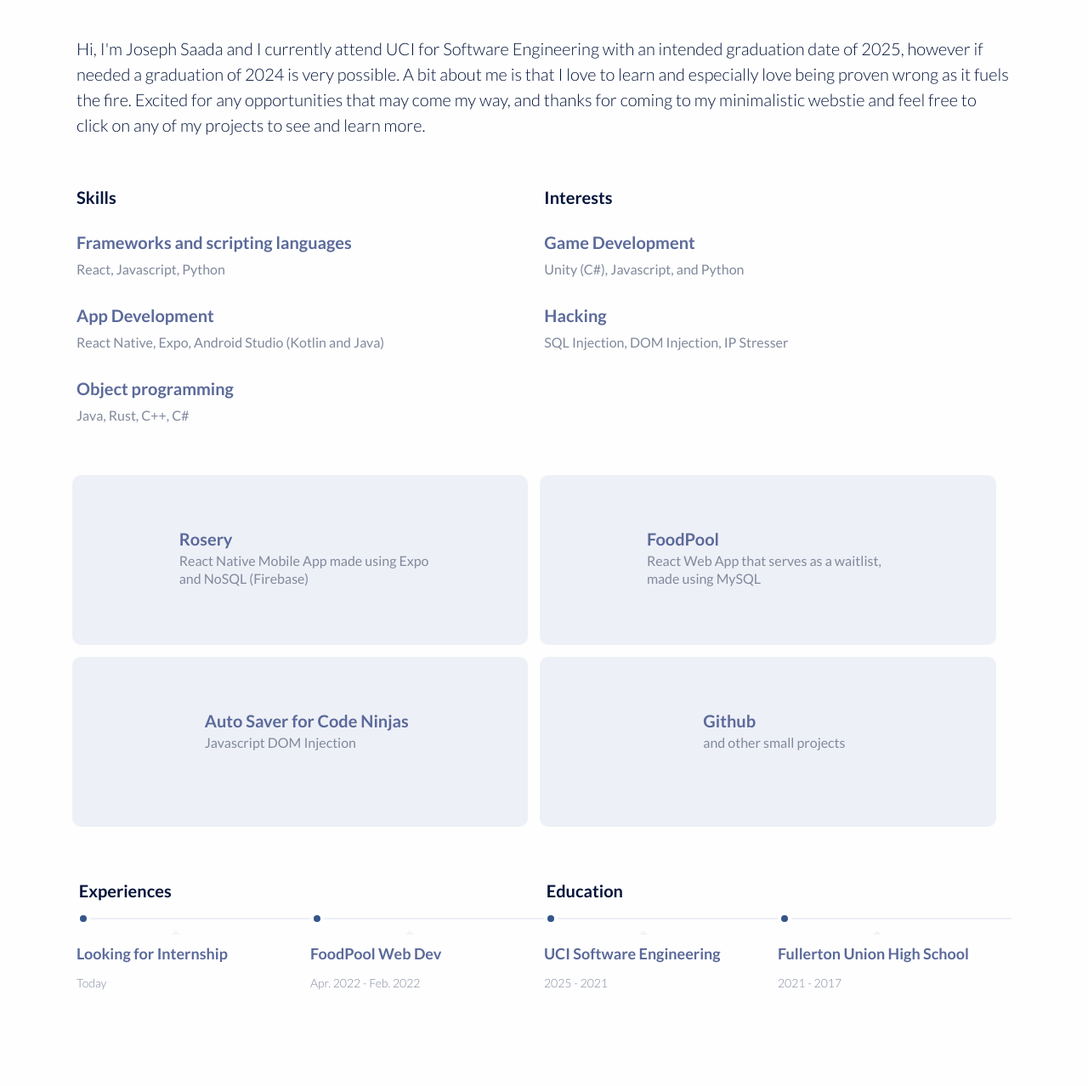
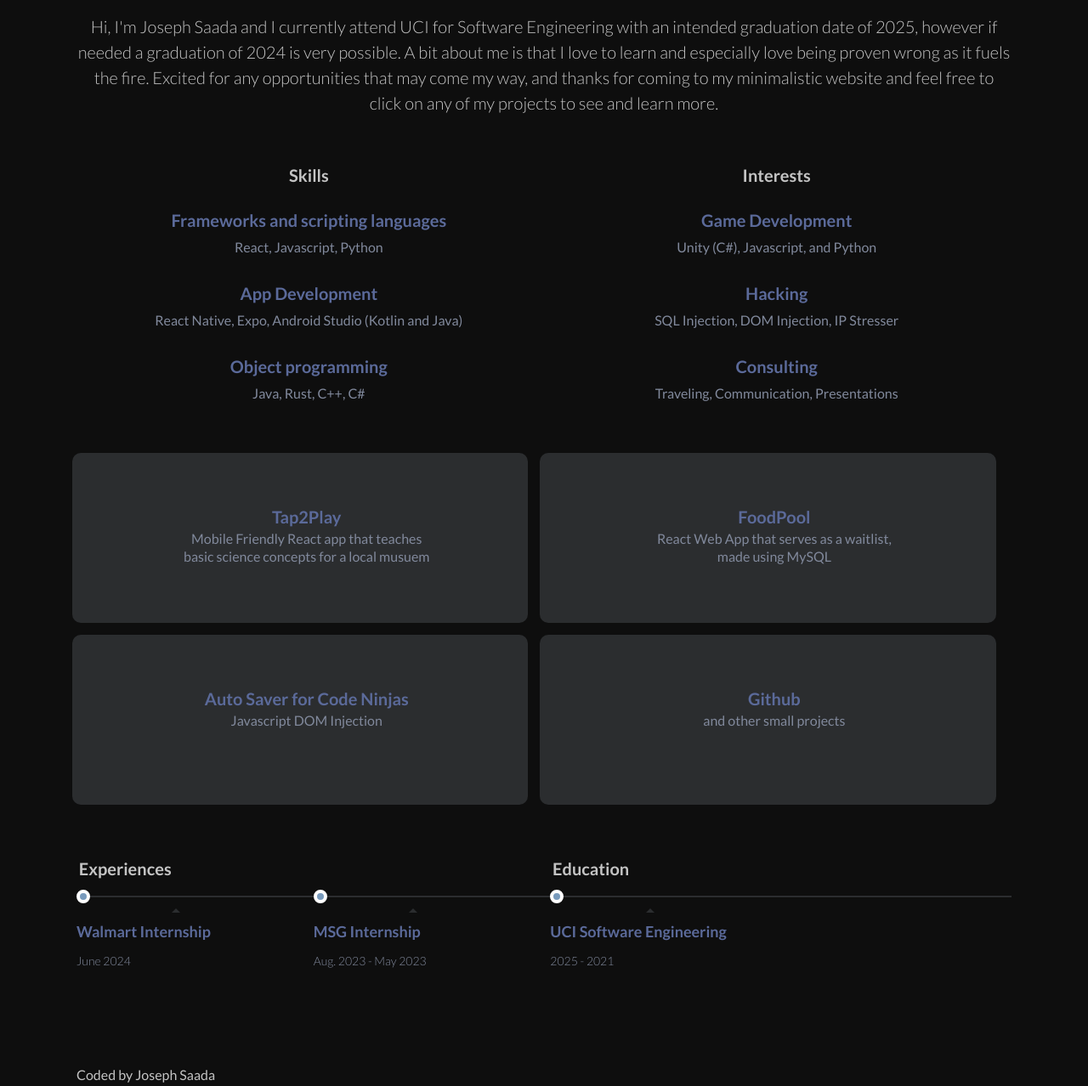
Before and after one commit to JosephSaada/resume, a plain HTML site: page resume.html in a window 1280 px wide. Shown: the part 297-1575 px from the top of the page at 85% size. Drawn offline with Linux system fonts and the light colour scheme.

Commit message:
Update resume.html

```diff
--- a/resume.html
+++ b/resume.html
@@ -4,10 +4,6 @@
 	<title>Joseph Saada Resume </title>
     <style>
     @import url('https://fonts.googleapis.com/css?family=Lato:300,400,700');
-
-
-
-/* Reset Styles */
 
 html, body, div, span, applet, object, iframe,
 h1, h2, h3, h4, h5, h6, p, blockquote, pre,
@@ -29,15 +25,16 @@ time, mark, audio, video {
 	font: inherit;
 	vertical-align: baseline;
 }
-/* HTML5 display-role reset for older browsers */
+
 article, aside, details, figcaption, figure,
 footer, header, hgroup, menu, nav, section {
 	display: block;
 }
+
 a{
 	text-decoration: none;
 	text-transform: none;
-	color: #34568B;
+	color: #789ABC;
 }
 
 body {
@@ -46,20 +43,18 @@ body {
 	text-rendering : optimizeLegibility;
 	-webkit-font-smoothing : antialiased;
 	font-size: 19px;
-	background-color: #FEFEFE;
-	color: #04143A;
+	background-color: #0E0E0E;
+	color: #C4C4C4;
 }
+
 ol, ul {
 	list-style: none;
 }
+
 blockquote, q {
 	quotes: none;
 }
-blockquote:before, blockquote:after,
-q:before, q:after {
-	content: '';
-	content: none;
-}
+
 table {
 	border-collapse: collapse;
 	border-spacing: 0;
@@ -79,11 +74,6 @@ div , footer {
 	box-sizing: border-box;
 }
 
-/* Reset ends */
-
-
-/*Hero section*/
-
 .container {
 	max-width: 1100px;
 	height: auto;
@@ -93,6 +83,7 @@ div , footer {
 .hero {
 	margin: 50px auto;
 	position: relative;
+	text-align: center;
 }
 
 h1.name {
@@ -103,8 +94,8 @@ h1.name {
 
 .job-title {
 	vertical-align: top;
-	background-color: #D9E7F8;
-	color: #34568B;
+	background-color: #2B2D2F;
+	color: #789ABC;
 	font-weight: 600;
 	margin-top: 5px;
 	margin-left: 20px;
@@ -124,23 +115,22 @@ h1.name {
 .lead {
 	font-size: 44px;
 	font-weight: 300;
-	margin-top: 60px;
+	margin-top: 30px;
 	line-height: 55px;
+	text-align: center;
 }
 
 .end {
 	font-size: 20px;
 	font-weight: 300;
-	margin-top: 60px;
+	margin-top: 30px;
 	line-height: 30px;
+	text-align: center;
 }
-
-/*hero ends*/
-
-/*skills & intrests*/
 
 .sections {
 	vertical-align: top;
+	text-align: center;
 	display: inline-block;
 	width: 49.7%;
 	height: 50px;
@@ -163,7 +153,7 @@ h1.name {
 
 .list-card .exp {
 	margin-right: 15px;
-	color: #34568B;
+	color: #789ABC;
 	font-weight: 600;
 	width: 100px;
 }
@@ -186,11 +176,6 @@ h1.name {
 	line-height: 22px;
 }
 
-/*skill and intrests ends*/
-
-/* Achievements */
-
-
 .cards {
 	max-width: 1120px;
 	display: block;
@@ -200,7 +185,7 @@ h1.name {
 .card {
 	width: 47.9%;
 	height: 200px;
-	background-color: #EEF0F7;
+	background-color: #2B2D2F;
 	display: inline-block;
 	margin: 7px 5px;
 	vertical-align: top;
@@ -212,11 +197,10 @@ h1.name {
 .card-active , .card:hover{
 	transform: scale(1.02);
 	transition: 0.5s;
-	background-color: #fff;
+	background-color: #3B3D3F;
 	box-shadow: 0px 5px 50px -8px #ddd;
 	cursor: pointer;
 }
-
 
 .skill-level {
 	display: inline-block;
@@ -243,7 +227,7 @@ h1.name {
 	vertical-align: top;
 	display: inline-block;
 	max-width: 300px;
-	text-align: left;
+	text-align: center;
 	margin-top: 15px;
 	margin-left: 15px;
 }
@@ -261,21 +245,14 @@ h1.name {
 	font-size: 16px;
 }
 
-/* Achievements ends */
-
-
-
-/* Timeline styles*/
-
-
 ol {
 	position: relative;
 	display: block;
 	margin: 100px 0;
 	height: 2px;
-	background: #EEF0F7;
+	background: #2B2D2F;
+}
 
-}
 ol::before,
 ol::after {
 	content: "";
@@ -287,9 +264,11 @@ ol::after {
   	border-radius: 10px;
 	border: 0px solid #31708F;
 }
+
 ol::before {
 	left: -5px;
 }
+
 ol::after {
 	right: -10px;
 	border: 0px solid transparent;
@@ -298,22 +277,22 @@ ol::after {
   	border-radius: 3px;
 }
 
-/* ---- Timeline elements ---- */
 li {
 	position: relative;
 	display: inline-block;
-	float: left;
 	width: 25%;
   	height: 50px;
 }
+
 li .line {
   position: absolute;
   top: -47px;
   left: 1%;
   font-size: 20px;
   font-weight: 600;
-  color: #04143A;
+  color: #C4C4C4;
 }
+
 li .point {
 	content: "";
 	top: -7px;
@@ -323,9 +302,10 @@ li .point {
 	height: 8px;
 	border: 4px solid #fff;
 	border-radius: 10px;
-	background: #34568B;
+	background: #789ABC;
   position: absolute;
 }
+
 li .description {
   display: none;
   padding: 10px 0;
@@ -339,18 +319,18 @@ li .description {
   line-height: 25px;
   color: #5B6A9A;
 }
+
 .description::before {
   content: '';
   width: 0;
   height: 0;
   border-left: 5px solid transparent;
   border-right: 5px solid transparent;
-  border-bottom: 5px solid #f4f4f4;
+  border-bottom: 5px solid #2B2D2F;
   position: absolute;
   top: -5px;
   left: 43%;
 }
-
 
 .timeline .date{
 	font-size: 14px;
@@ -358,19 +338,13 @@ li .description {
 	font-weight: 300;
 }
 
-/* ---- Hover effects ---- */
 li:hover {
   color: #48A4D2;
 }
+
 li .description {
   display: block;
 }
-
-/*timeline ends*/
-
-
-
-/* Media queries*/
 
 @media(max-width: 1024px){
 	.container {
@@ -393,7 +367,7 @@ li .description {
 
 	.card {
 		padding: 15px;
-		text-align: left;
+		text-align: center;
 	}
 	.card h2 {
 		font-size: 70px;
@@ -415,7 +389,6 @@ li .description {
 		height: 150px;
 	}
 }
-
 
 @media(max-width: 425px) {
 	h1.name {
@@ -462,23 +435,22 @@ li .description {
 	<div class="container">
 		<div class="hero">
 			<h1 class="name"><strong>Joseph Saada</strong></h1>
-			<span class="job-title">Developer</span>
+
 			<span class="email">jsaada2003@gmail.com</span>
-
+			<span class="email"><a href="https://www.linkedin.com/in/joseph-saada/" target="_blank">Linkedin</a></span>
 			<h2 class="lead">Software Engineer at UCI, Web and Mobile Development</h2>
 
-            <h3 class="end"> Hi, I'm Joseph Saada and I currently attend UCI for Software Engineering with an intended graduation date of 2025, however if needed a graduation of 2024 is very possible. A bit about me is that I love to learn and especially love being proven wrong as it fuels the fire. Excited for any opportunities that may come my way, and thanks for coming to my minimalistic webstie and feel free to click on any of my projects to see and learn more.  </h3>
+            <h3 class="end"> Hi, I'm Joseph Saada and I currently attend UCI for Software Engineering with an intended graduation date of 2025, however if needed a graduation of 2024 is very possible. A bit about me is that I love to learn and especially love being proven wrong as it fuels the fire. Excited for any opportunities that may come my way, and thanks for coming to my minimalistic website and feel free to click on any of my projects to see and learn more.  </h3>
 		</div>
 	</div>
 
-<!-- Skills and intrest section -->
+	<!-- Skills and interest section -->
 	<div class="container">
 
 		<div class="sections">
 			<h2 class="section-title">Skills</h2>
 
 			<div class="list-card">
-
 				<div>
 					<h3>Frameworks and scripting languages</h3>
 					<span>React, Javascript, Python</span>
@@ -498,9 +470,8 @@ li .description {
 					<span>Java, Rust, C++, C#</span>
 				</div>
 			</div>
+		</div>
 
-
-		</div>
 		<div class="sections">
 				<h2 class="section-title">Interests</h2>
 
@@ -517,18 +488,23 @@ li .description {
 						<span>SQL Injection, DOM Injection, IP Stresser</span>
 					</div>
 				</div>
+
+				<div class="list-card">
+					<div>
+						<h3>Consulting</h3>
+						<span>Traveling, Communication, Presentations</span>
+					</div>
+				</div>
 		</div>
 	</div>
 
 	<!-- Achievements -->
-
 	<div class="container cards">
-		<a href="https://play.google.com/store/apps/details?id=com.roasterino.app">
+		<a href="https://christrannn.github.io/pretendFinal/">
 		<div class="card">
-
 			<div class="skill-meta">
-				<h3>Rosery</h3>
-				<span>React Native Mobile App made using Expo and NoSQL (Firebase)</span>
+				<h3>Tap2Play</h3>
+				<span>Mobile Friendly React app that teaches basic science concepts for a local musuem</span>
 			</div>
 		</div>
 		</a>
@@ -541,7 +517,6 @@ li .description {
 			</div>
 		</div>
 		</a>
-
 
 		<a href="https://chrome.google.com/webstore/detail/codeninjasautosave/fmpibjnfgeppejmmohagaondolmolfop/overview">
 		<div class="card">
@@ -559,28 +534,27 @@ li .description {
 				<span>and other small projects</span>
 			</div>
 		</div>
+		</a>
 	</div>
-    </a>
 
-	<!-- Timeeline -->
-
+	<!-- Timeline -->
 	<div class="container">
 		<ol class="timeline">
 		  <li>
 		    <p class="line">Experiences</p>
 		    <span class="point"></span>
 		    <p class="description">
-		      Looking for Internship
+		      Walmart Internship
 		    </p>
-		    <span class="date">Today</span>
+		    <span class="date">June 2024</span>
 		  </li>
 
 		  <li>
 		    <span class="point"></span>
 		    <p class="description">
-		      FoodPool Web Dev
+		      MSG Internship
 		    </p>
-		    <span class="date">Apr. 2022 - Feb. 2022</span>
+		    <span class="date">Aug. 2023 - May 2023</span>
 		  </li>
 
 		  		  <li>
@@ -592,13 +566,7 @@ li .description {
 		    <span class="date">2025 - 2021</span>
 		  </li>
 
-		  		  <li>
-		    <span class="point"></span>
-		    <p class="description">
-		      Fullerton Union High School
-		    </p>
-		    <span class="date">2021 - 2017</span>
-		  </li>
+
 		</ol>
 
 	</div>
@@ -608,7 +576,7 @@ li .description {
 
 
 	<footer class="container">
-		<span style="font-size: 16px; margin-top: ">Coded by Joseph Saada</a></span>
+		<span style="font-size: 16px;">Coded by Joseph Saada</a></span>
 	</footer>
 
 
```
Lines whose indentation alone changed are shown as unchanged.
